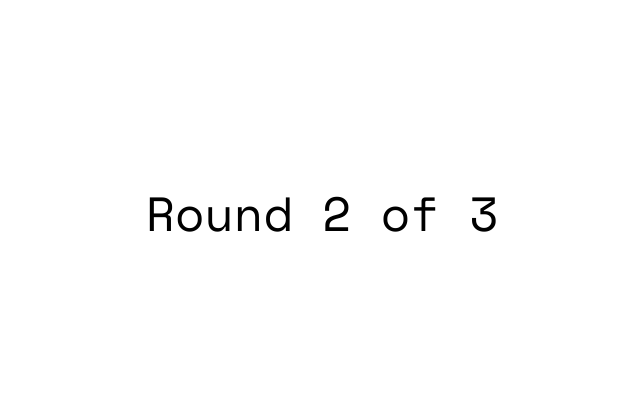
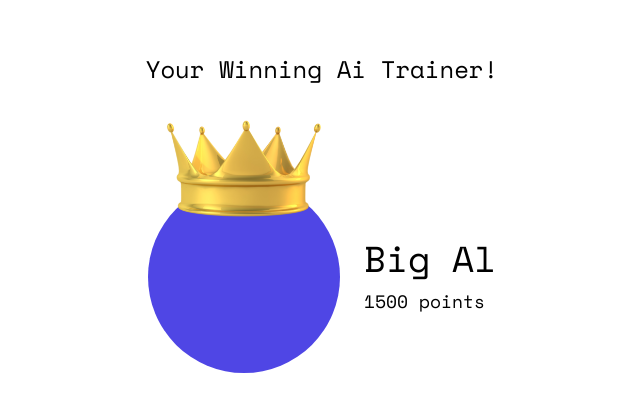
Before and after one commit to agrattan0820/artificial-unintelligence, a Next.js app in the folder client/: page /game/1 in a window 1280 px wide. Shown: the part 187-598 px from the top of the page, without its empty margins (318-958 px from the left). Built offline with nearby package versions, Linux system fonts and the light colour scheme; a web font is replaced by a local one.

Commit message:
feat: initial winner component

```diff
--- a/client/src/app/game/[code]/page.tsx
+++ b/client/src/app/game/[code]/page.tsx
@@ -4,12 +4,13 @@ import Prompt from "./prompt";
 import RoundResult from "./round-result";
 import Timer from "./timer";
 import View from "./view";
+import Winner from "./winner";
 
 export default function Game({ params }: { params: { code: string } }) {
   return (
     <main className="flex min-h-screen flex-col justify-center">
       <section className="container mx-auto px-4">
-        <NextRound nextQueryNum={2} totalQueries={3} />
+        <Winner />
       </section>
     </main>
   );
--- /dev/null
+++ b/client/src/app/game/[code]/winner.tsx
@@ -0,0 +1,58 @@
+"use client";
+
+import { BsTrophy } from "react-icons/bs";
+import Crown from "@ai/images/crown.webp";
+import Image from "next/image";
+import { motion, animate, useMotionValue, useTransform } from "framer-motion";
+import { useEffect } from "react";
+
+const Winner = () => {
+  const count = useMotionValue(0);
+  const animatedPoints = useTransform(count, (latest) => Math.round(latest));
+
+  useEffect(() => {
+    const controls = animate(count, 1500, { duration: 3 });
+
+    return controls.stop;
+  }, []);
+
+  return (
+    <div className="mx-auto max-w-2xl text-center">
+      <h2 className="mb-24 text-2xl">Your Winning Ai Trainer!</h2>
+      <motion.div className="flex items-center justify-center gap-6">
+        <motion.div
+          initial={{ y: 15, opacity: 0 }}
+          animate={{ y: 0, opacity: 1 }}
+          className="relative"
+        >
+          <Image
+            src={Crown}
+            alt="Golden royalty crown"
+            className="absolute -top-16 left-1/2 w-40 -translate-x-1/2 transform"
+          />
+          <div className="h-48 w-48 rounded-full bg-indigo-600" />
+        </motion.div>
+        <motion.div className="text-left">
+          <motion.h3
+            initial={{ x: 15, opacity: 0 }}
+            animate={{ x: 0, opacity: 1 }}
+            transition={{ delay: 1 }}
+            className="mb-2 text-4xl"
+          >
+            Big Al
+          </motion.h3>
+          <motion.p
+            initial={{ x: 15, opacity: 0 }}
+            animate={{ x: 0, opacity: 1 }}
+            transition={{ delay: 1.3 }}
+            className="text-lg"
+          >
+            <motion.span>{animatedPoints}</motion.span> points
+          </motion.p>
+        </motion.div>
+      </motion.div>
+    </div>
+  );
+};
+
+export default Winner;
```
Also changed, not shown: client/src/images/crown.webp (added).
